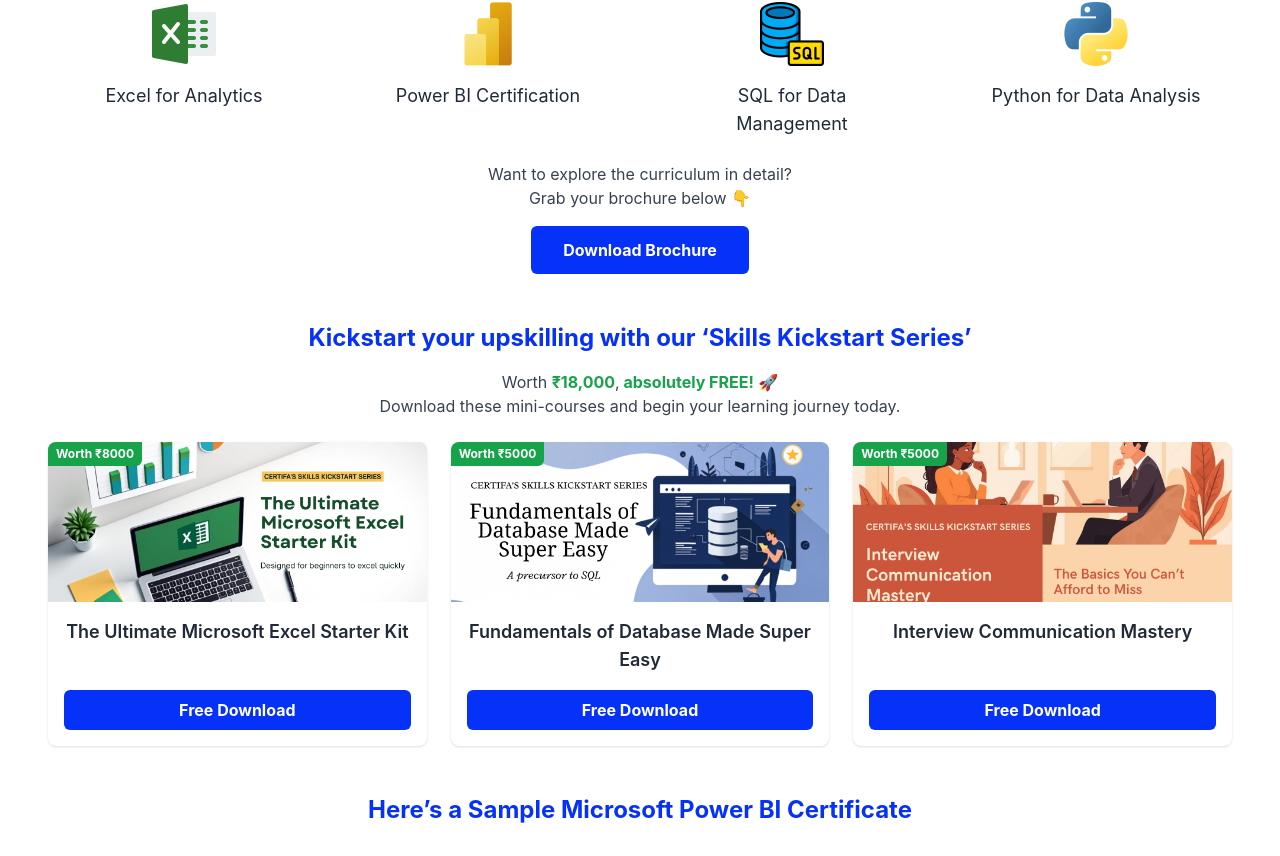
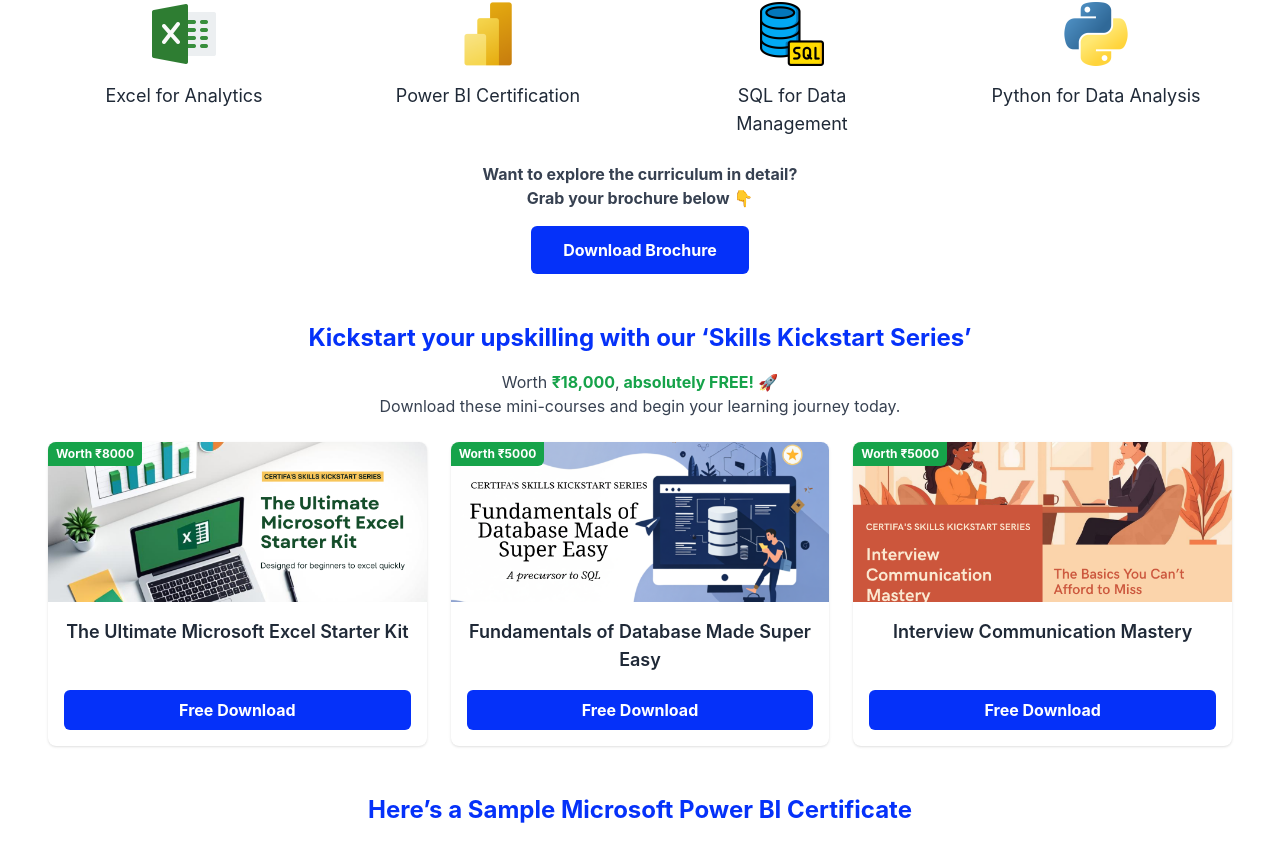
Before and after one commit to sanjeev699/certifa_rebel, a React (Create React App) app: page / in a window 1280 px wide. Shown: the part 4987-5843 px from the top of the page. Built offline with nearby package versions, Linux system fonts and the light colour scheme.

Commit message:
Update ProgramDetailsSection.jsx

```diff
--- a/src/components/ProgramDetailsSection.jsx
+++ b/src/components/ProgramDetailsSection.jsx
@@ -104,12 +104,12 @@
             {logo: pythonLogo, title: "Python for Data Analysis"}].map((topic, idx) => (
             <div key={idx} className="bg-white rounded-lg p-6 flex flex-col items-center">
               <img src={topic.logo} alt={topic.title} className="h-16 mb-4" />
-              <h3 className="text-gray-800 text-lg text-center">{topic.title}</h3>
+              <h2 className="text-gray-800 text-lg text-center">{topic.title}</h2>
             </div>
           ))}
         </div>
 
-        <p className="text-center  text-gray-700 mb-2">
+        <p className="text-center font-bold text-gray-700 mb-2">
   Want to explore the curriculum in detail? <br />
   Grab your brochure below 👇
 </p>
```
